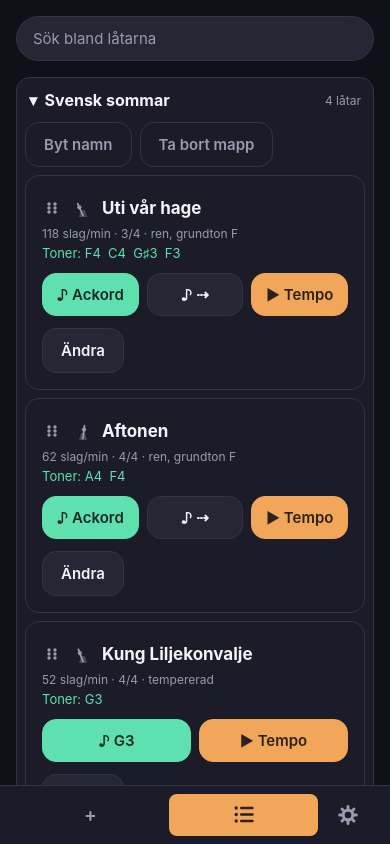
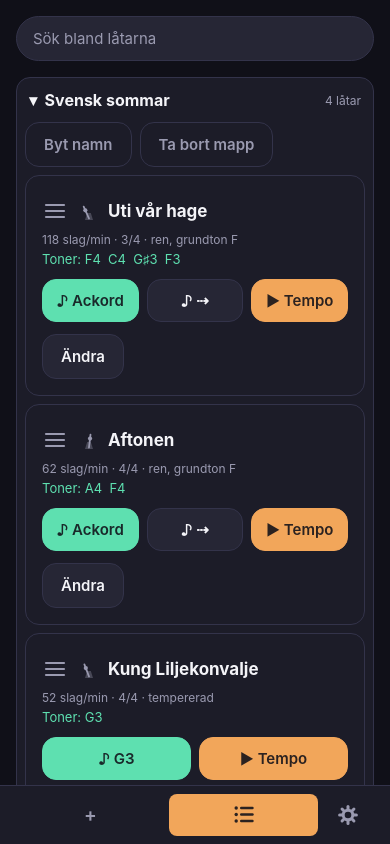
Before and after one commit to daPraeceptor/KorApp, a React Native app: screen / in a window 390 px wide. Built offline with nearby package versions, Linux system fonts and the light colour scheme.

Commit message:
Byt greppikonen till Apples tre streck och gör den större
Prickrastret sade inte 'dra mig' — de tre vågräta strecken är symbolen
alla iOS-listor använder, och den större ytan är lättare att träffa.

Co-Authored-By: Claude Opus 5 <noreply@anthropic.com>

```diff
--- a/src/screens/SongsScreen.tsx
+++ b/src/screens/SongsScreen.tsx
@@ -106,14 +106,24 @@ function MiniMetronome({
 }
 
 /** Greppet man drar i för att flytta en låt i ordningen. */
+/**
+ * Apples standardsymbol för omflyttning: tre vågräta streck, som i
+ * Påminnelser och alla andra iOS-listor som går att ordna om.
+ */
 function GripIcon({ color }: { color: string }) {
   return (
-    <Svg width={20} height={20} viewBox="0 0 20 20">
-      {[6, 10, 14].map((y) => (
-        <React.Fragment key={y}>
-          <Circle cx={7} cy={y} r={1.7} fill={color} />
-          <Circle cx={13} cy={y} r={1.7} fill={color} />
-        </React.Fragment>
+    <Svg width={26} height={26} viewBox="0 0 26 26">
+      {[7, 13, 19].map((y) => (
+        <Line
+          key={y}
+          x1={4}
+          y1={y}
+          x2={22}
+          y2={y}
+          stroke={color}
+          strokeWidth={2.2}
+          strokeLinecap="round"
+        />
       ))}
     </Svg>
   );
```
